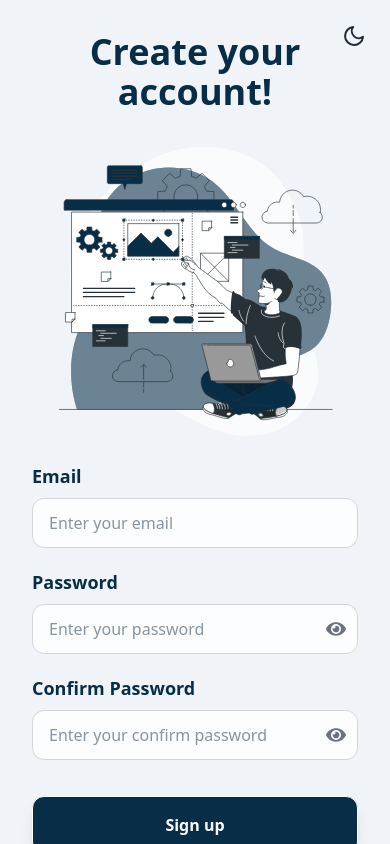
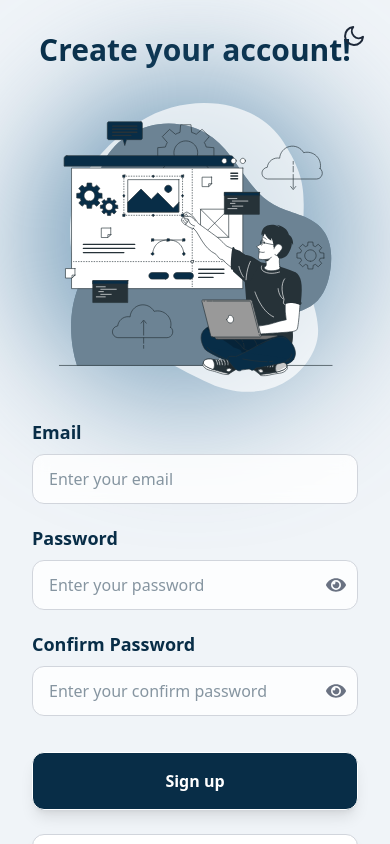
Before and after one commit to Bat0al-k/studio, a Next.js app in the folder studio/: page /auth/signup in a window 390 px wide. Shown: the top 844 px of the page. Built offline with nearby package versions, Linux system fonts and the light colour scheme.

Commit message:
chore: edit some styling for mobile show

```diff
--- a/studio/app/auth/login/page.tsx
+++ b/studio/app/auth/login/page.tsx
@@ -24,7 +24,7 @@ const Login = () => {
 
                     <div className="relative w-full max-w-md aspect-square flex items-center justify-center flex-wrap rounded-full">
                         {/*  for background blur effect */}
-                        <div className="absolute inset-0 rounded-full bg-linear-to-br from-[#306C96]/80 to-[#306C96]/50 blur-3xl hidden md:block" />
+                        <div className="absolute inset-0 rounded-full bg-linear-to-br from-[#306C96]/80 to-[#306C96]/40 blur-3xl dark:bg-white/40" />
                         <Image
                             src="/authPic.svg"
                             alt="Next.js logo"
--- a/studio/app/auth/signup/page.tsx
+++ b/studio/app/auth/signup/page.tsx
@@ -18,13 +18,13 @@ const Signup = () => {
                     </div>
 
                     {/* Mobile Title */}
-                    <h2 className="text-4xl font-semibold mb-4 text-center md:hidden">
+                    <h2 className="text-3xl font-semibold mb-4 text-center md:hidden">
                         Create your account!
                     </h2>
 
                     <div className="relative w-full max-w-md aspect-square flex items-center justify-center flex-wrap rounded-full">
                         {/*  for background blur effect */}
-                        <div className="absolute inset-0 rounded-full bg-linear-to-br from-[#306C96]/80 to-[#306C96]/40 blur-3xl dark:bg-white/40 hidden md:block" />
+                        <div className="absolute inset-0 rounded-full bg-linear-to-br from-[#306C96]/80 to-[#306C96]/40 blur-3xl dark:bg-white/40" />
                         <Image
                             src="/authPic.svg"
                             alt="Next.js logo"
@@ -37,7 +37,7 @@ const Signup = () => {
                 </div>
 
                 {/* Right Side: for form */}
-                <div className="bg-transparent flex flex-col justify-center max-w-md mx-auto w-full md:mb-14 z-10">
+                <div className="bg-transparent flex flex-col justify-center max-w-md mx-auto w-full z-10">
                     {/* Desktop Title */}
                     <h2 className="text-4xl font-semibold mb-8 hidden md:block">Create your account!</h2>
                     <AuthForm mode="signup" />
--- a/studio/components/auth/AuthForm.tsx
+++ b/studio/components/auth/AuthForm.tsx
@@ -121,4 +121,4 @@ const AuthForm = ({ mode }: AuthFormProps) => {
     )
 }
 
-export default AuthForm
+export default AuthForm;
```
Also changed, not shown: 1 other file (tests, documents, lock files or other folders).
